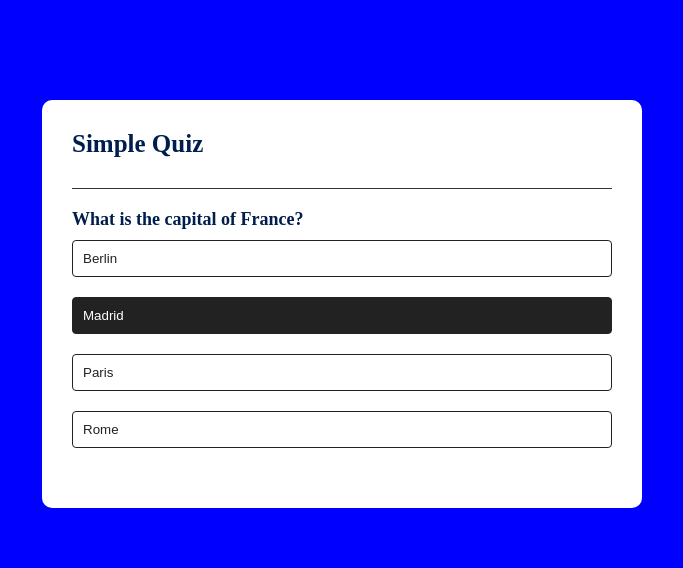
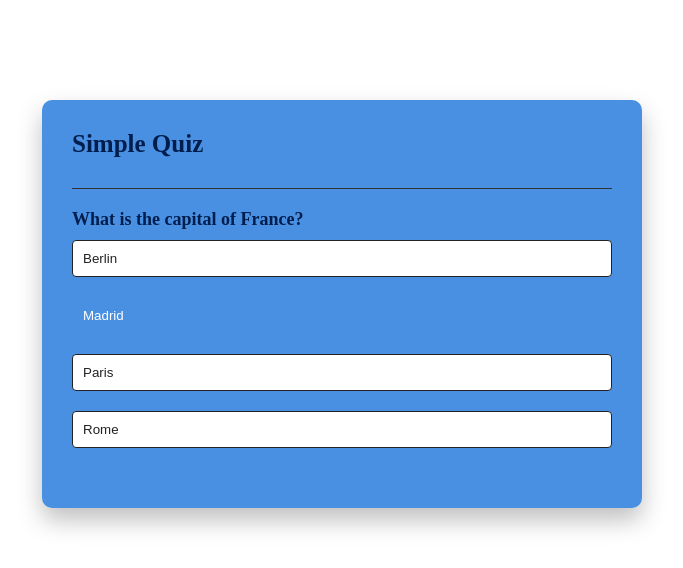
Before and after one commit to dina-abaza/simple-quiz, a plain HTML site: page index.html in a window 1280 px wide. In both pictures the pointer is over the element 640 px from the left and 304 px from the top of the page. Shown: the whole page, without its empty margins (298-981 px from the left). Drawn offline with Linux system fonts and the light colour scheme.

Commit message:
edit css file

```diff
--- a/app.css
+++ b/app.css
@@ -4,16 +4,23 @@
     box-sizing: border-box;
 }
 body{
-    background: blue;
+    background: white;
 }
 
-.app{
-    background: #fff;
+.app {
+    background: linear-gradient(135deg, #a3c9f1, #7bb3e6);
     width: 90%;
     max-width: 600px;
     margin: 100px auto 0;
     padding: 30px;
     border-radius: 10px;
+    transition: background-color 0.3s ease, box-shadow 0.3s ease;
+    box-shadow: 0 8px 20px rgba(0, 0, 0, 0.15);
+}
+
+.app:hover {
+    background: #4a90e2;
+    box-shadow: 0 12px 25px rgba(0, 0, 0, 0.25);
 }
 .app h1{
     font-size: 25px;
@@ -30,7 +37,7 @@ body{
     color: #001e4d;
     font-weight: 600;
 }
-.btn{
+.btn {
     background: #fff;
     color: #222;
     font-weight: 500;
@@ -41,13 +48,17 @@ body{
     text-align: left;
     cursor: pointer;
     border-radius: 4px;
-}
-.btn:hover{
-    background: #222;
-    color: #fff;
+    transition: background-color 0.3s ease, color 0.3s ease;
 }
 
-#next-btn{
+.btn:hover {
+    background: #4a90e2;
+    color: #fff;
+    border-color: #4a90e2;
+}
+
+
+#next-btn {
     background: #001e4d;
     color: #fff;
     font-weight: 500;
@@ -57,6 +68,11 @@ body{
     margin: 20px auto 0;
     border-radius: 4px;
     cursor: pointer;
-    display:none;
+    display: none;
+    transition: background-color 0.3s ease, box-shadow 0.3s ease;
+}
 
+#next-btn:hover {
+    background-color: #003080;
+    box-shadow: 0 4px 10px rgba(0, 30, 77, 0.6);
 }
```
